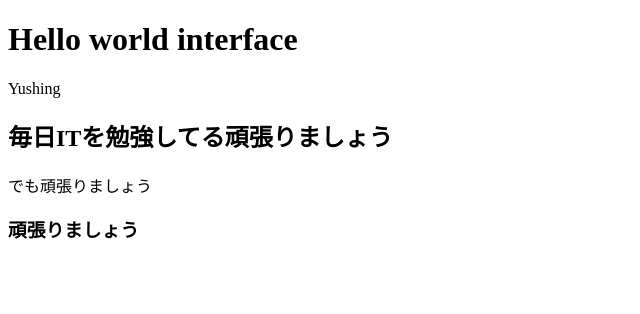
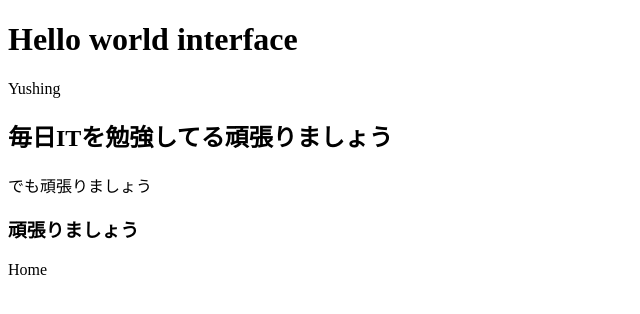
Before and after one commit to HuuHungg/New4, a plain HTML site: page index.html in a window 1280 px wide. Shown: the full height of the page, 0-640 px from the left. Drawn offline with Linux system fonts and the light colour scheme.

Commit message:
add file modifile

```diff
--- a/index.html
+++ b/index.html
@@ -11,5 +11,6 @@
     <h2>毎日ITを勉強してる頑張りましょう</h2>
     <p>でも頑張りましょう</p>
     <h3>頑張りましょう</h3>
+    <p>Home</p>
   </body>
 </html>
```
Also changed, not shown: 1 other file.
